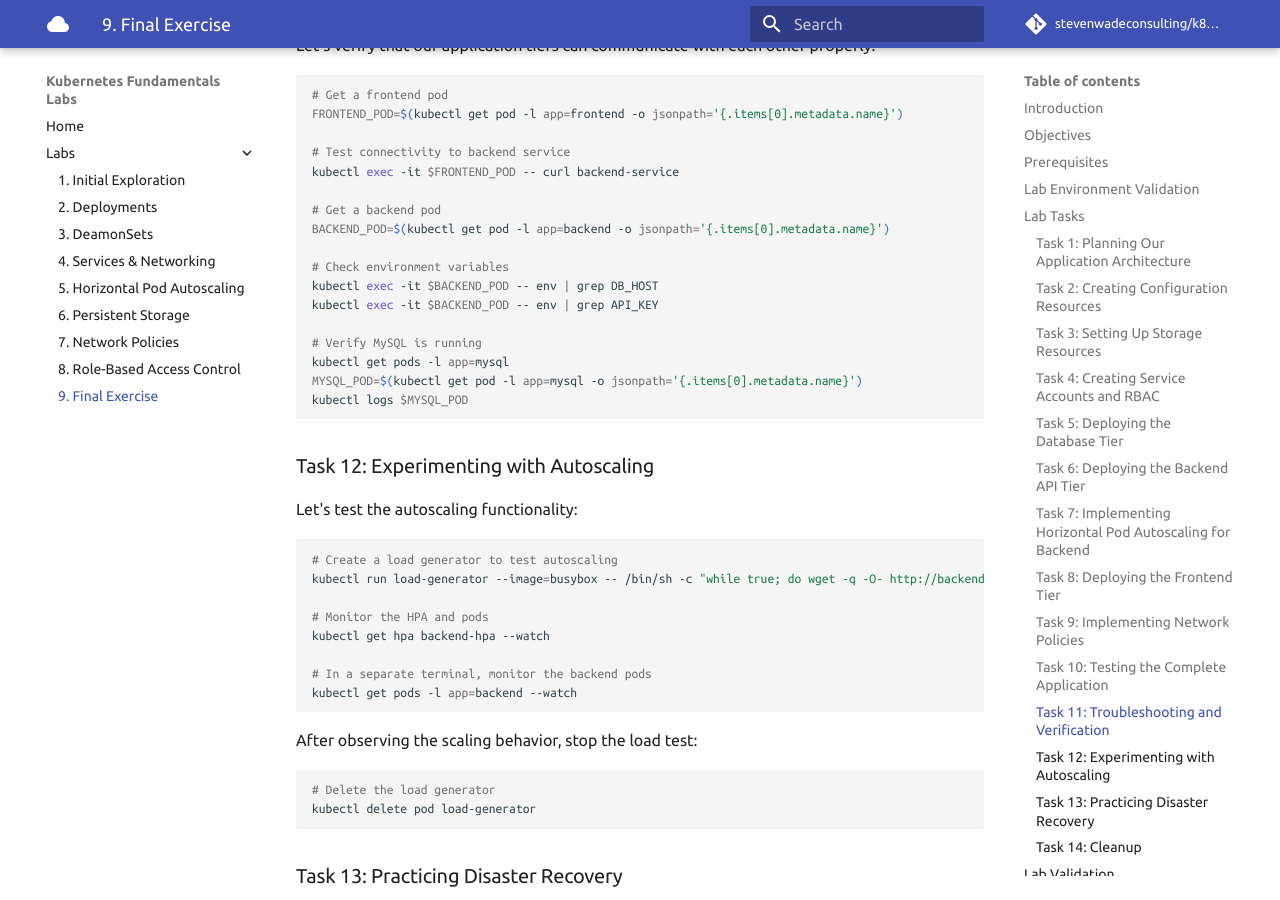
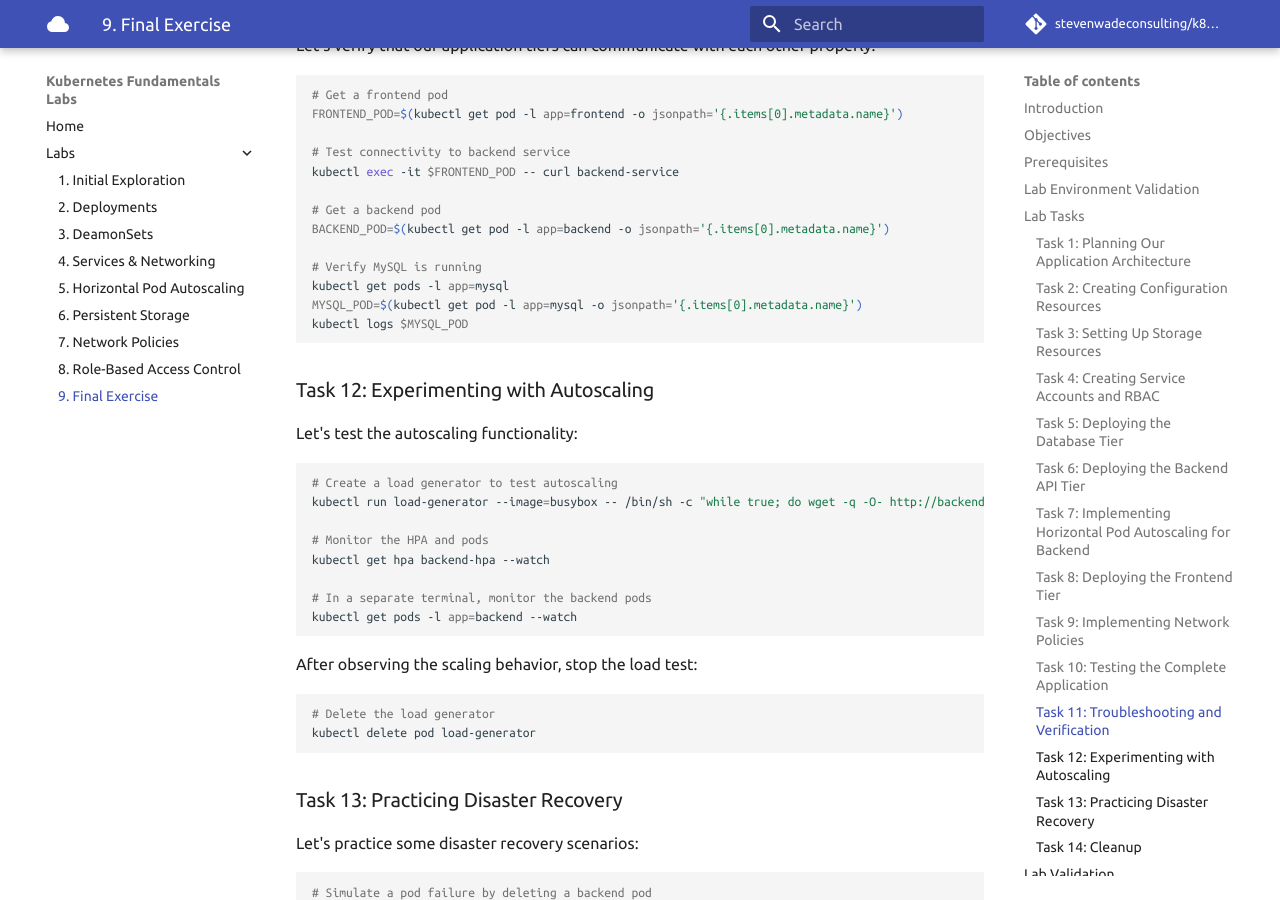
Before and after one commit to stevenwadeconsulting/k8s-fundamentals-labs, an MkDocs documentation site: the page built from docs/labs/9-complete-app.md, in a window 1280 px wide and 900 px high, scrolled down 7800 px. Built offline with MkDocs 1.6.1 and Material for MkDocs 9.7.7, drawn with Linux system fonts in a browser that asks for light colours; plug-ins that fetch from the network failed and are left out; comment, search, counter and statistics services are not loaded.

```diff
--- a/docs/labs/9-complete-app.md
+++ b/docs/labs/9-complete-app.md
@@ -382,10 +382,6 @@ kubectl exec -it $FRONTEND_POD -- curl backend-service
 # Get a backend pod
 BACKEND_POD=$(kubectl get pod -l app=backend -o jsonpath='{.items[0].metadata.name}')
 
-# Check environment variables
-kubectl exec -it $BACKEND_POD -- env | grep DB_HOST
-kubectl exec -it $BACKEND_POD -- env | grep API_KEY
-
 # Verify MySQL is running
 kubectl get pods -l app=mysql
 MYSQL_POD=$(kubectl get pod -l app=mysql -o jsonpath='{.items[0].metadata.name}')
```
Also changed, not shown: 1 other file.
